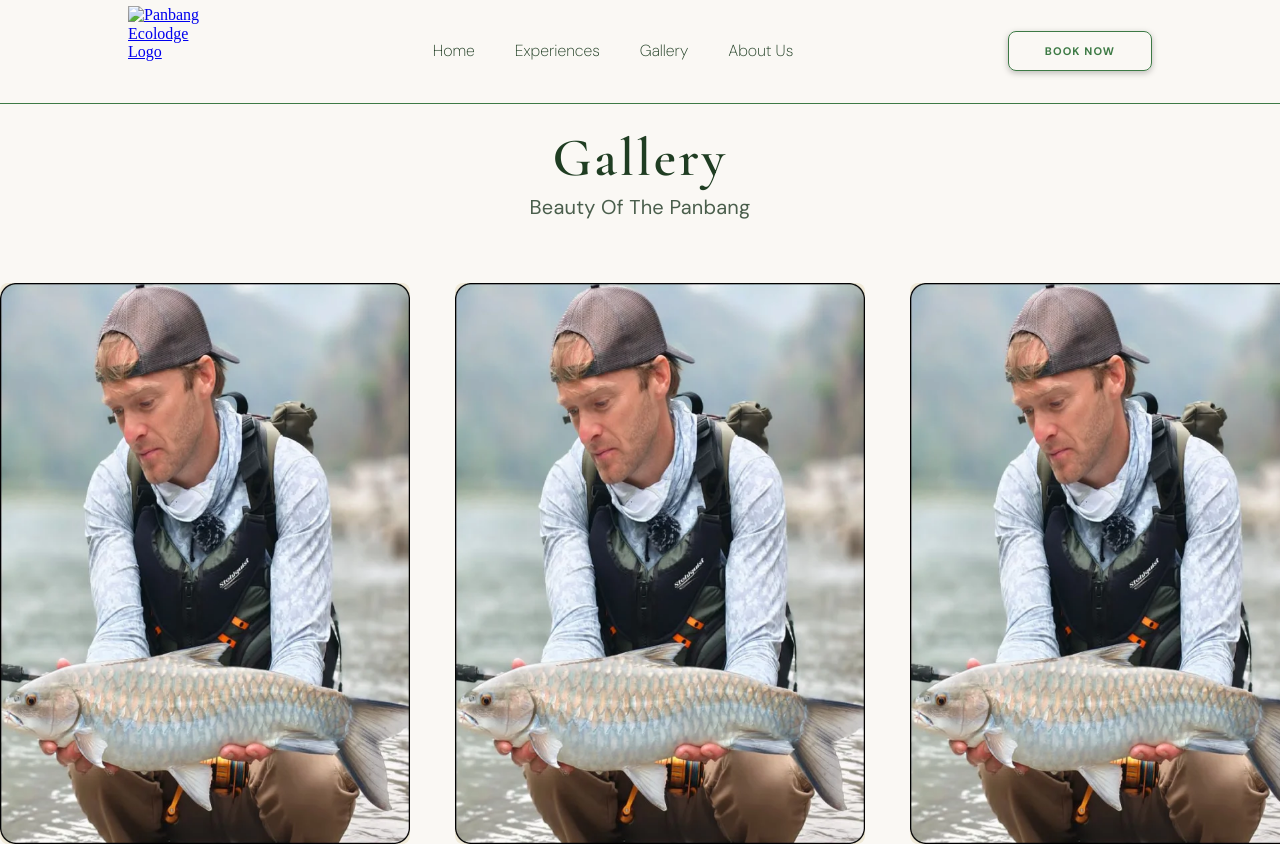
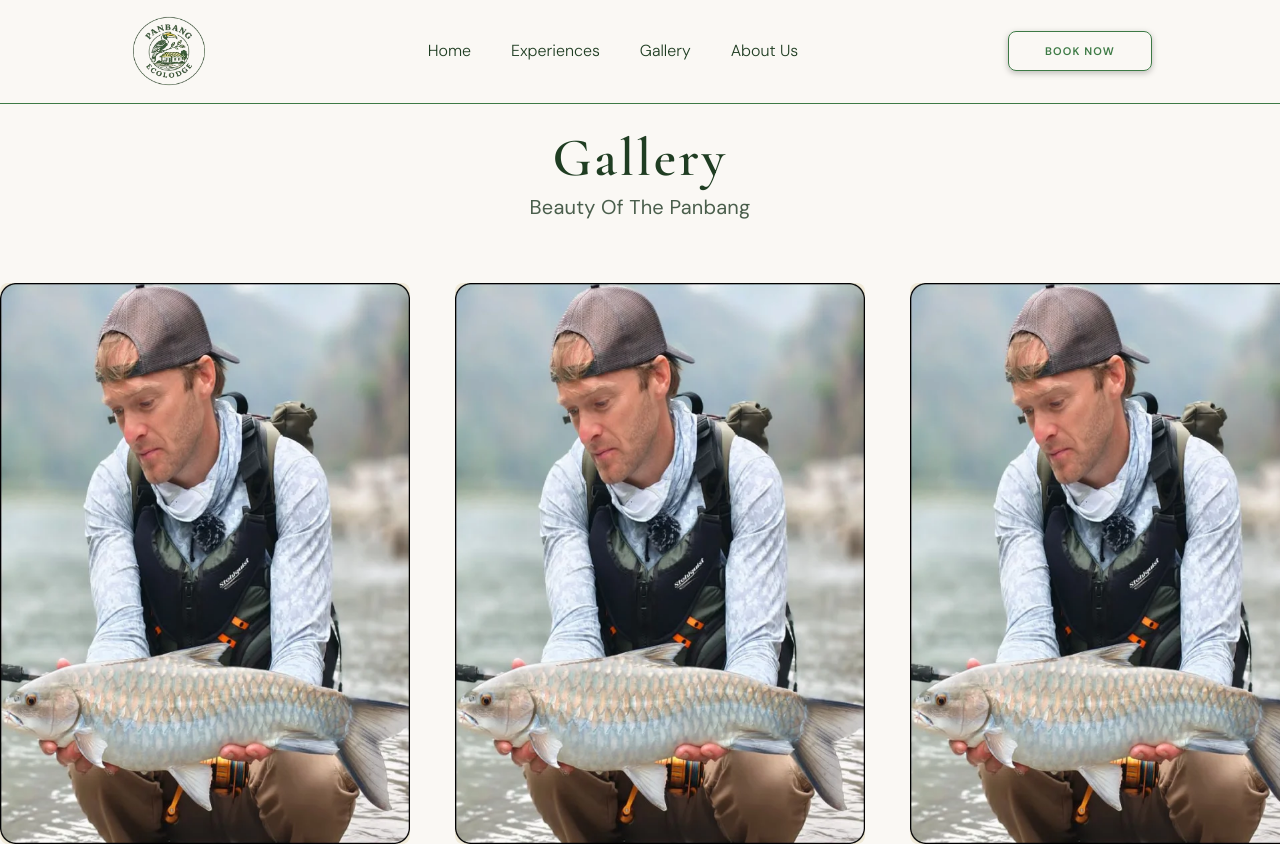
Before and after one commit to Art-sys-86/ecolodge-website, a website built with Vite: page pages/gallery/index.html in a window 1280 px wide. Shown: the top 844 px of the page. Built offline with nearby package versions, Linux system fonts and the light colour scheme.

Commit message:
Fixed File Path of Logo

```diff
--- a/pages/gallery/index.html
+++ b/pages/gallery/index.html
@@ -6,8 +6,10 @@
     <link rel="icon" type="image/svg+xml" href="/logoR.svg" />
     <link rel="preconnect" href="https://fonts.googleapis.com">
     <link rel="preconnect" href="https://fonts.gstatic.com" crossorigin>
-    <link href="https://fonts.googleapis.com/css2?family=DM+Sans:ital,opsz,wght@0,9..40,100..1000;1,9..40,100..1000&display=swap" rel="stylesheet">
-    <link href="https://fonts.googleapis.com/css2?family=Cormorant+Garamond:ital,wght@0,300..700;1,300..700&display=swap" rel="stylesheet">
+    <link href="https://fonts.googleapis.com/css2?family=DM+Sans:ital,opsz,wght@0,9..40,300;0,9..40,400;0,9..40,500;0,9..40,600&family=Cormorant+Garamond:ital,wght@0,400;0,600;1,400;1,600&display=swap" rel="stylesheet">
+    <link rel="preload" as="image" href="/src/assets/hero.webp" fetchpriority="high">
+    <link rel="preload" as="image" href="/src/assets/bg-footer.webp">
+    <link rel="preload" as="image" href="/logoNav.webp" fetchpriority="high">
     <meta name="description" content="Photos of Panbang Ecolodge, Zhemgang, Bhutan. Stone cottages along the Mangde Chhu, Royal Manas National Park wildlife, and the landscapes of southern Bhutan.">
 
     <title>Gallery — Panbang Ecolodge | Gallery in Zhemgang, Bhutan</title>
@@ -20,7 +22,7 @@
     <header class="site-header">
         <nav class="site-nav" aria-label="Main navigation">
             <a href="/" class="nav-logo" aria-label="Panbang Ecolodge Home">
-            <img src="/logoNav.svg" alt="Panbang Ecolodge Logo">
+            <img src="/logoNav.webp" alt="Panbang Ecolodge Logo">
         </a>
         <ul class="nav-links">
             <li><a href="/">Home</a></li>
@@ -66,7 +68,7 @@
         <div class="footer-inner">
         <div class="footer-brand">
             <p class="footer-title">Panbang Ecolodge</p>
-            <img src="/logoNav.svg" alt="Panbang Ecolodge Logo">
+            <img src="/logoNav.webp" alt="Panbang Ecolodge Logo">
         </div>
         <div class="footer-column">
         <div class="footer-contact">
```
Also changed, not shown: pages/booking/index.html (+4 -4 lines), pages/experiences/index.html (+4 -2 lines).
